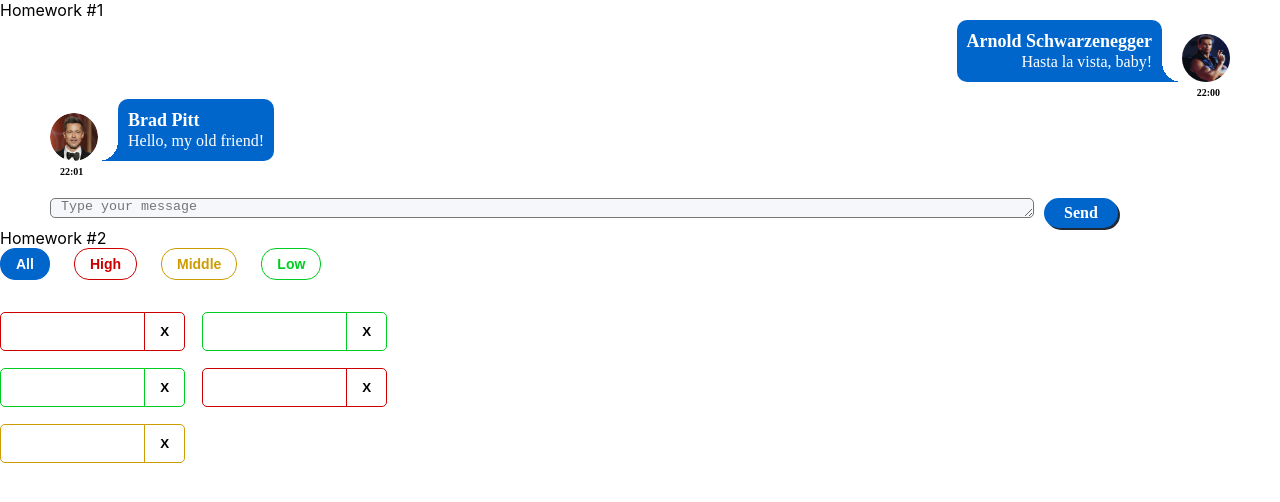
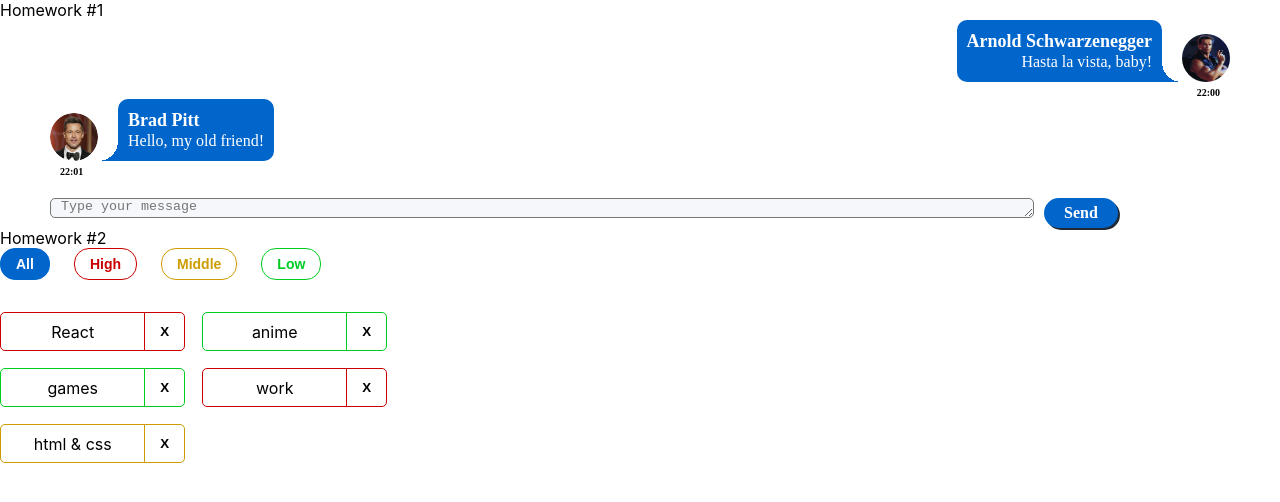
Before and after one commit to andreypats/homeworkAutochecking, a React (Create React App) app: page / in a window 1280 px wide. Shown: the top 502 px of the page. Built offline with nearby package versions, Linux system fonts and the light colour scheme.

Commit message:
HW2 done

```diff
--- a/src/s2-homeworks/hw02/HW2.tsx
+++ b/src/s2-homeworks/hw02/HW2.tsx
@@ -12,8 +12,8 @@
 * 7 - в файле Affairs.tsx дописать типизацию пропсов +
 * 8 - в файле Affairs.tsx дописать логику функций setAll, setHigh, setMiddle, setLow
 * 9 - в файле Affair.tsx дописать типизацию пропсов +
-* 10 - в файле Affair.tsx дописать функции deleteCallback и использовать
-* 11 - в файле Affair.tsx отобразить приходящие данные
+* 10 - в файле Affair.tsx дописать функции deleteCallback и использовать +
+* 11 - в файле Affair.tsx отобразить приходящие данные +
 * */
 
 // types
@@ -42,7 +42,6 @@
     return affairs.filter((el)=>(el.priority === filter)) // need to fix +
 }
 export const deleteAffair = (affairs: Array<AffairType>, _id: number): Array<AffairType> => { // need to fix any +
-
     return affairs.filter((el)=>(el._id !== _id)) // need to fix +
 }
 
--- a/src/s2-homeworks/hw02/affairs/Affairs.tsx
+++ b/src/s2-homeworks/hw02/affairs/Affairs.tsx
@@ -4,7 +4,7 @@
 import s from './Affairs.module.css'
 
 type AffairsPropsType = {
-    data: Array<AffairType> // need to fix any
+    data: Array<AffairType> // need to fix any +
     setFilter: Dispatch<SetStateAction<FilterType>>
     deleteAffairCallback: (_id:number) => void
     filter: FilterType
@@ -31,7 +31,7 @@
 
     const mappedAffairs = props.data.map((a: AffairType) => (
         <Affair
-            key={a._id} // кеи ОБЯЗАТЕЛЬНЫ в 99% - так что лучше их писать всегда при создании компонент в мапе
+            key={a._id} // кеи ОБЯЗАТЕЛЬНЫ в 99% - так что лучше их писать всегда при создании компонент в map
             affair={a}
             deleteAffairCallback={props.deleteAffairCallback}
         />
--- a/src/s2-homeworks/hw02/affairs/affair/Affair.tsx
+++ b/src/s2-homeworks/hw02/affairs/affair/Affair.tsx
@@ -1,17 +1,17 @@
 import React from 'react'
-import { AffairType } from '../../HW2'
+import {AffairType} from '../../HW2'
 import s from './Affair.module.css'
 import s2 from '../Affairs.module.css'
 
 type AffairPropsType = {
     // key не нужно типизировать
     affair: AffairType
-    deleteAffairCallback: any // need to fix any
+    deleteAffairCallback: (_id: number) => void// need to fix any +
 }
 
 function Affair(props: AffairPropsType) {
     const deleteCallback = () => {
-        // need to fix
+        props.deleteAffairCallback(props.affair._id)
     }
 
     const nameClass = s.name + ' ' + s2[props.affair.priority]
@@ -25,7 +25,7 @@
         >
             <div id={'hw2-name-' + props.affair._id} className={nameClass}>
                 {/*создаёт студент*/}
-
+                {props.affair.name}
                 {/**/}
             </div>
             <div id={'hw2-priority-' + props.affair._id} hidden>
@@ -35,7 +35,7 @@
             <button
                 id={'hw2-button-delete-' + props.affair._id}
                 className={buttonClass}
-                // need to fix
+                onClick={deleteCallback}
 
             >
                 {/*текст кнопки могут изменить студенты*/}
```
